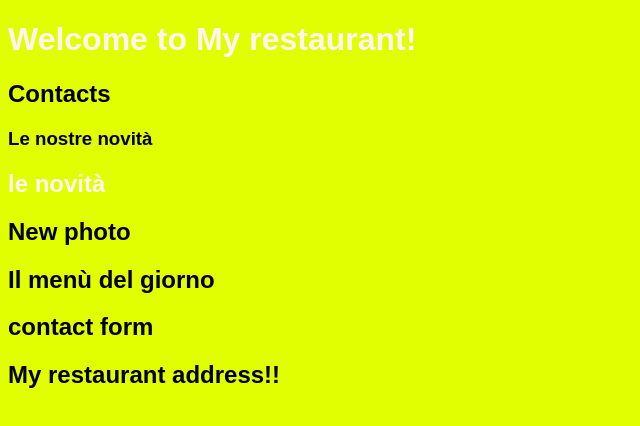
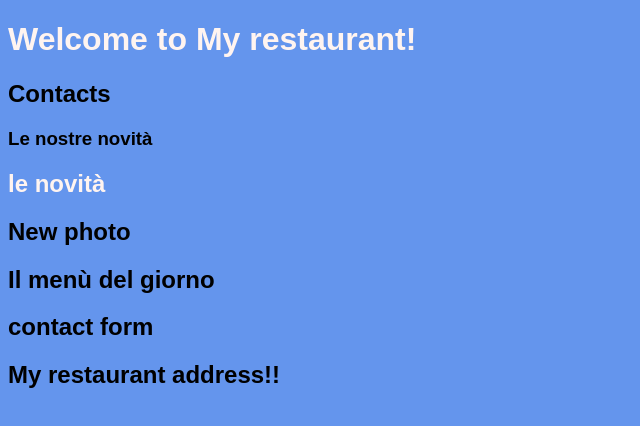
Before and after one commit to AlbertInfo/my-restaurant, a plain HTML site: page index.html in a window 1280 px wide. Shown: the whole page, without its empty margins (0-640 px from the left). Drawn offline with Linux system fonts and the light colour scheme.

Commit message:
new-style1

```diff
--- a/style.css
+++ b/style.css
@@ -1,5 +1,5 @@
 body{
-    background-color: rgb(225, 255, 0);
+    background-color: cornflowerblue;
     font-family: Arial, Helvetica, sans-serif;
 }
 
```
